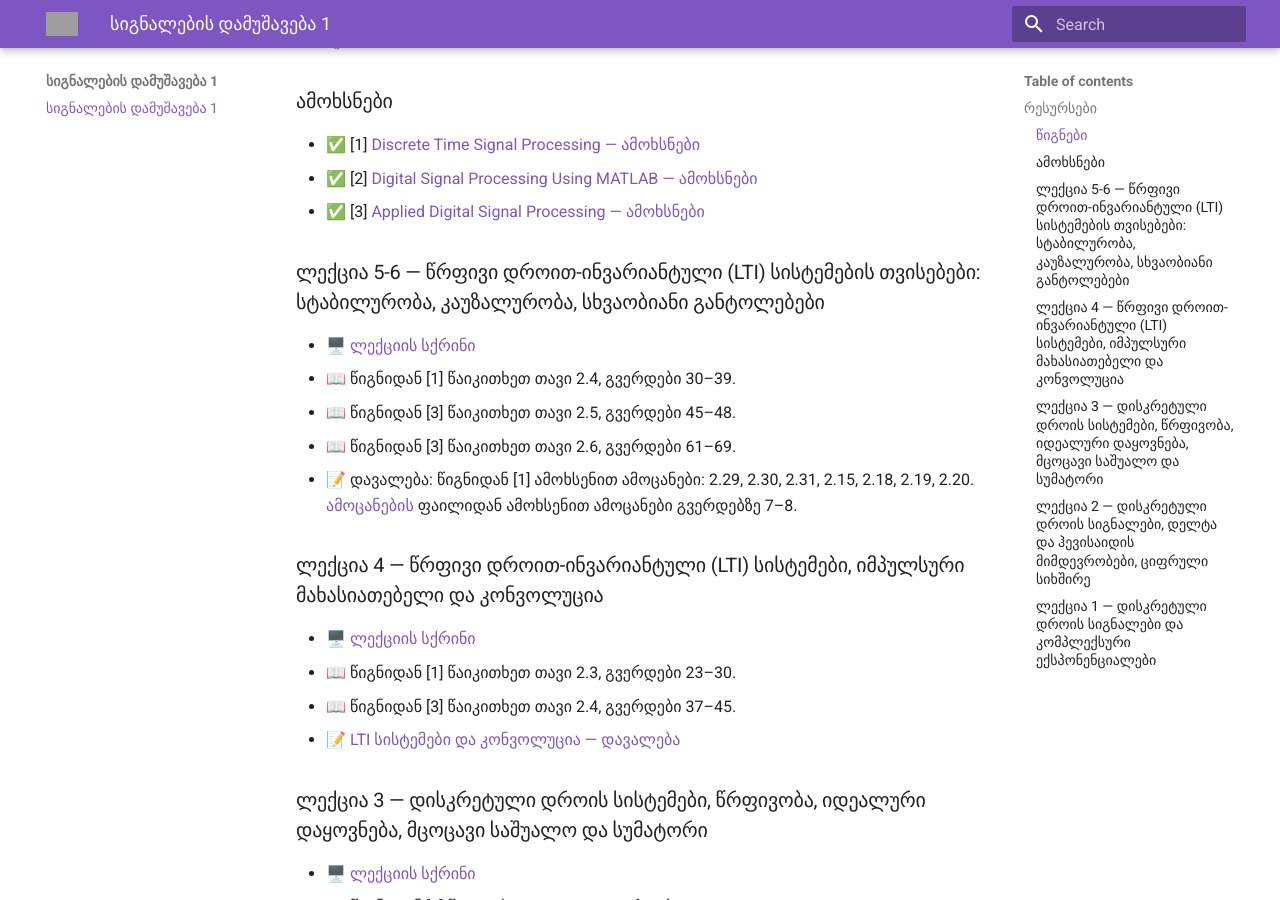
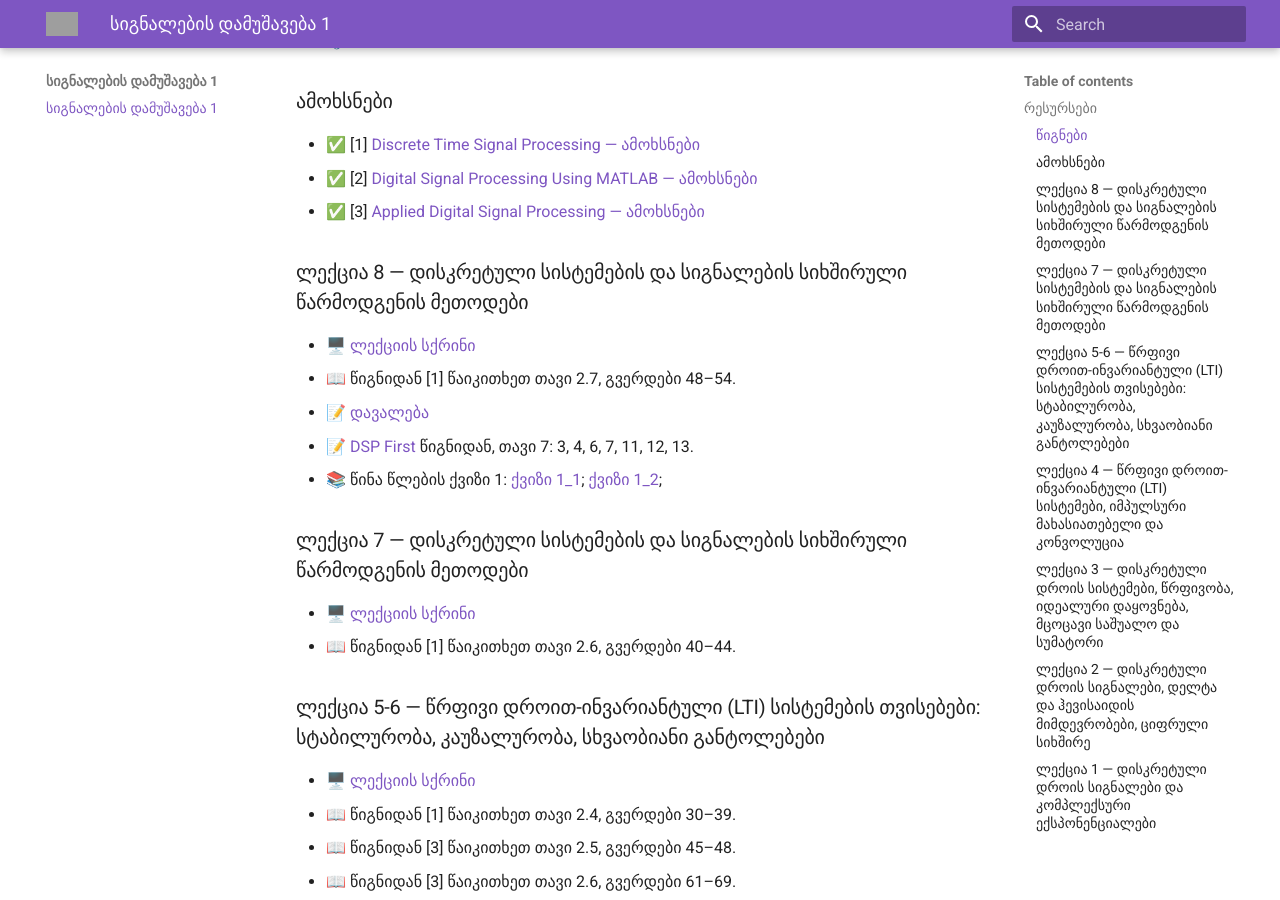
Before and after one commit to gugavar/signal-processing-1-fall-2026, an MkDocs documentation site: the page built from docs/index.md, in a window 1280 px wide and 900 px high, scrolled down 349 px. Built offline with MkDocs 1.6.1 and Material for MkDocs 9.7.7, drawn with Linux system fonts in a browser that asks for light colours; grey boxes are pictures that could not be loaded.

Commit message:
Update index.md

```diff
--- a/docs/index.md
+++ b/docs/index.md
@@ -15,6 +15,18 @@
 - ✅ [2] [Digital Signal Processing Using MATLAB — ამოხსნები](https://drive.google.com/file/d/1nd2ObU4cImYh0R412KcQoaTxOTonJioe/view?usp=sharing)
 - ✅ [3] [Applied Digital Signal Processing — ამოხსნები](https://drive.google.com/file/d/1bpyNl1Ugp6BYxB6EaGVTJMIYeHz6Em-E/view?usp=sharing)
 
+### ლექცია 8 — დისკრეტული სისტემების და სიგნალების სიხშირული წარმოდგენის მეთოდები
+
+- 🖥️ [ლექციის სქრინი](https://drive.google.com/file/d/1X4aavyBJ0mf60vfyB7amw7TIYMCC2oxz/view?usp=drive_link)
+- 📖 წიგნიდან [1] წაიკითხეთ თავი 2.7, გვერდები 48–54.
+- 📝 [დავალება](https://drive.google.com/file/d/1IhkPgNUzmUPkPN3lKWiwwsjknDh0a7P7/view?usp=drive_link)
+- 📝 [DSP First](https://drive.google.com/file/d/1F99ZgbkheFOYFPf4_o-iChafVqYm-Tyr/view?usp=sharing) წიგნიდან, თავი 7: 3, 4, 6, 7, 11, 12, 13.
+- 📚 წინა წლების ქვიზი 1: [ქვიზი 1_1](https://docs.google.com/document/d/1XBAlTQkET3ArBiZfWAG-ilhSWijXncIl/edit?ouid=110148669605332798451&rtpof=true&sd=true&usp=drive_link); [ქვიზი 1_2](https://docs.google.com/document/d/1wN8--kPbf45OKg2rT2NJHzU9Kelv3EY0/edit?ouid=110148669605332798451&rtpof=true&sd=true&usp=drive_link);
+
+### ლექცია 7 — დისკრეტული სისტემების და სიგნალების სიხშირული წარმოდგენის მეთოდები
+
+- 🖥️ [ლექციის სქრინი](https://drive.google.com/file/d/1RhcymBsNVBvE4MjQByka6sMNKnkCNWzv/view?usp=drive_link)
+- 📖 წიგნიდან [1] წაიკითხეთ თავი 2.6, გვერდები 40–44.
 
 ### ლექცია 5-6 — წრფივი დროით-ინვარიანტული (LTI) სისტემების თვისებები: სტაბილურობა, კაუზალურობა, სხვაობიანი განტოლებები
 
```
